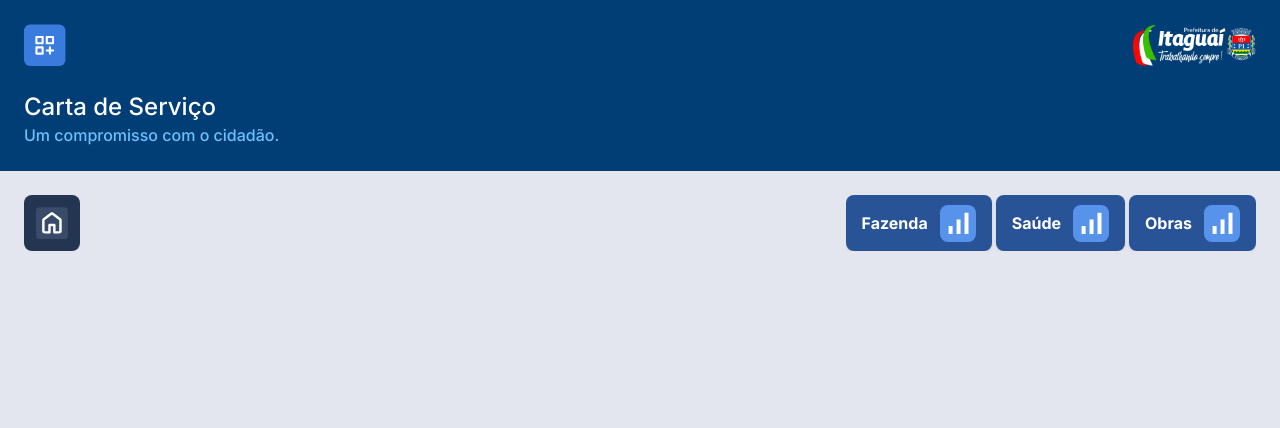
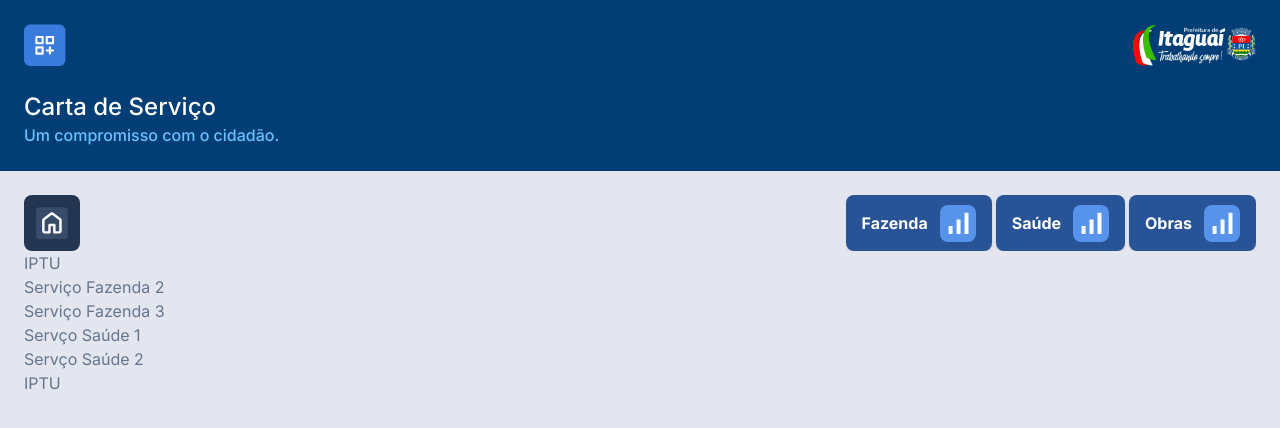
Before and after one commit to vsiago/carta-de-servico, a Next.js app: page / in a window 1280 px wide. Shown: the top 428 px of the page. Built offline with nearby package versions, Linux system fonts and the light colour scheme.

Commit message:
Carregando todas as cartas

```diff
--- /dev/null
+++ b/public/secretarias.json
@@ -0,0 +1,58 @@
+{
+    "secretarias": [
+      {
+        "nome": "Fazenda",
+        "icone": "/url",
+        "cartas": [
+          {
+            "cartaNome": "IPTU",
+            "titulo": "Titulo",
+            "descricao": "Descrição",
+            "avatar": "/url"
+          },
+          {
+            "cartaNome": "Serviço Fazenda 2",
+            "titulo": "Titulo",
+            "descricao": "Descrição",
+            "avatar": "/url"
+          },
+          {
+            "cartaNome": "Serviço Fazenda 3",
+            "titulo": "Titulo",
+            "descricao": "Descrição",
+            "avatar": "/url"
+          }
+        ]
+      },
+      {
+        "nome": "Saúde",
+        "icone": "/url",
+        "cartas": [
+          {
+            "cartaNome": "Servço Saúde 1",
+            "titulo": "Titulo",
+            "descricao": "Descrição",
+            "avatar": "/url"
+          },
+          {
+            "cartaNome": "Servço Saúde 2",
+            "titulo": "Titulo",
+            "descricao": "Descrição",
+            "avatar": "/url"
+          }
+        ]
+      },
+      {
+        "nome": "Obras",
+        "icone": "/url",
+        "cartas": [
+          {
+            "cartaNome": "IPTU",
+            "titulo": "Titulo",
+            "descricao": "Descrição",
+            "avatar": "/url"
+          }
+        ]
+      }
+    ]
+  }
--- a/src/app/page.js
+++ b/src/app/page.js
@@ -1,53 +1,15 @@
 "use client"
 import Image from "next/image"
 import { useState, useEffect } from "react"
-import axios from "axios";
 
-const secretarias = [
-  {
-    nome: "Fazenda",
-    icone: "/url",
-    categoria: [
-      {
-        categoriaNome: "IPTU",
-        titulo: "Titulo",
-        descricao: "Descrição",
-        avatar: "/url"
-      }
-    ]
-  },
-  {
-    nome: "Saúde",
-    icone: "/url",
-    categoria: [
-      {
-        categoriaNome: "IPTU",
-        titulo: "Titulo",
-        descricao: "Descrição",
-        avatar: "/url"
-      }
-    ]
-  },
-  {
-    nome: "Obras",
-    icone: "/url",
-    categoria: [
-      {
-        categoriaNome: "IPTU",
-        titulo: "Titulo",
-        descricao: "Descrição",
-        avatar: "/url"
-      }
-    ]
-  }
-];
+import secretariasData from '../../public/secretarias.json'
 
 function ListaSecretarias({ state }) {
   return (
     <ul className={`${state ? 'visible opacity-100 h-[500px] top-20 overflow-auto' : 'invisible opacity-0 top-14 h-0 md:visible md:opacity-100 md:h-auto'} md:flex-row md:h-auto md:top-0 overflow-hidden trasnition-all ease-in-out duration-300 h-16 flex flex-col gap-1 items-end ml-20 absolute right-0`}>
 
       {/* LISTA DE SECRETARIAS */}
-      {secretarias.map((secretaria, index) => (
+      {secretariasData.secretarias.map((secretaria, index) => (
         <li key={index} className={`px-4 bg-[#285497] min-w-[56px] min-h-[56px] flex flex-row-reverse items-center justify-center rounded-lg shadow gap-3`}>
           <div className="min-w-[32px] min-h-[32px] p-[2px] bg-[#5792EB] rounded-lg">
             <Image
@@ -71,14 +33,7 @@ export default function Carta() {
   const [secretarias, setSecretarias] = useState([])
 
   useEffect(() => {
-    const fecthData = async () => {
-      try {
-        const response = await axios.get('./secretarias.son');
-        setSecretarias(response.data.secretarias)
-      } catch (error) {
-        console.error('Error ao obter os dados das Secretarias: ', error)
-      }
-    }
+    setSecretarias(secretariasData.secretarias);
   })
 
   return (
@@ -105,7 +60,7 @@ export default function Carta() {
         <section>
           <nav className="flex gap-3 items-center justify-between min-w-screen  relative">
             {/* Botao Buscar todas as Buscas */}
-            <div className="p-2 bg-[#233550] min-w-[56px] h-[56px] flex items-center justify-center rounded-lg ">
+            <div onClick={() => console.log('Carregar Todas as Cartas')} className="p-2 bg-[#233550] min-w-[56px] h-[56px] flex items-center justify-center rounded-lg cursor-pointer">
               <Image
                 width={32}
                 height={32}
@@ -124,6 +79,15 @@ export default function Carta() {
               </div>
             </div>
           </nav>
+          <ul>
+            {secretariasData.secretarias.map((secretaria, indexSecretaria) => (
+              <li key={indexSecretaria}>
+                {secretaria.cartas.map((carta, indexCarta) => (
+                  <h1>{carta.cartaNome}</h1>
+                ))}
+              </li>
+            ))}
+          </ul>
         </section>
       </main>
     </>
```
Also changed, not shown: secretarias.json (deleted, +0 -40 lines).
